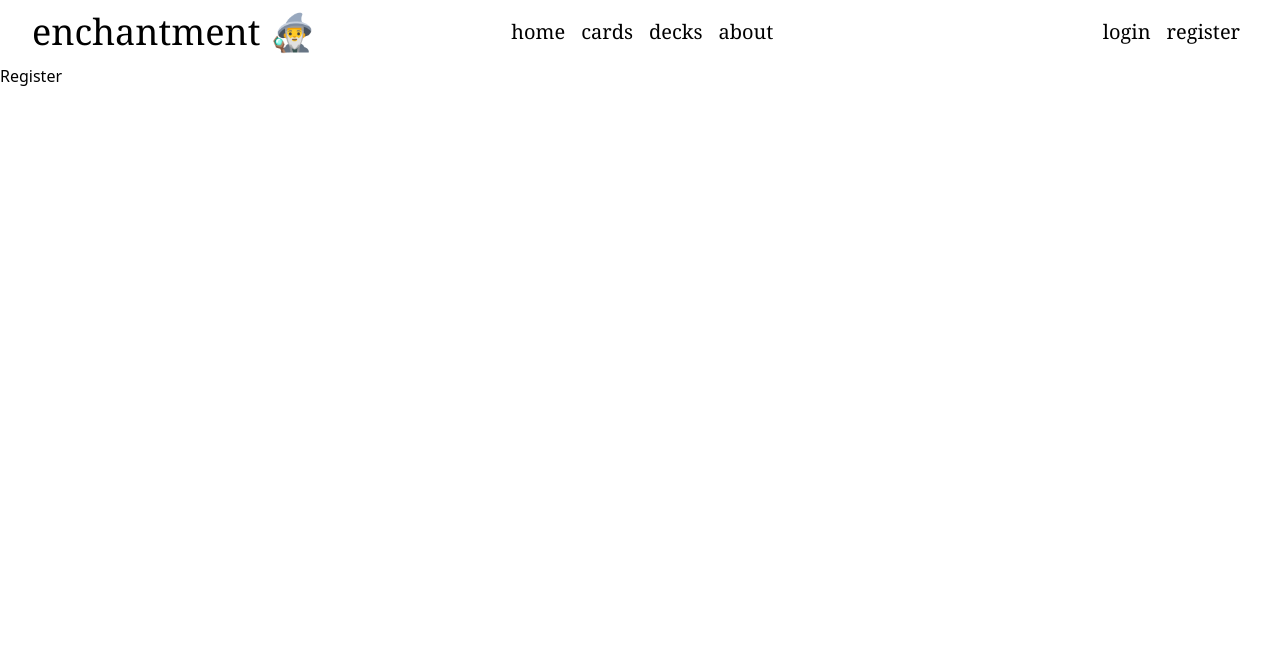
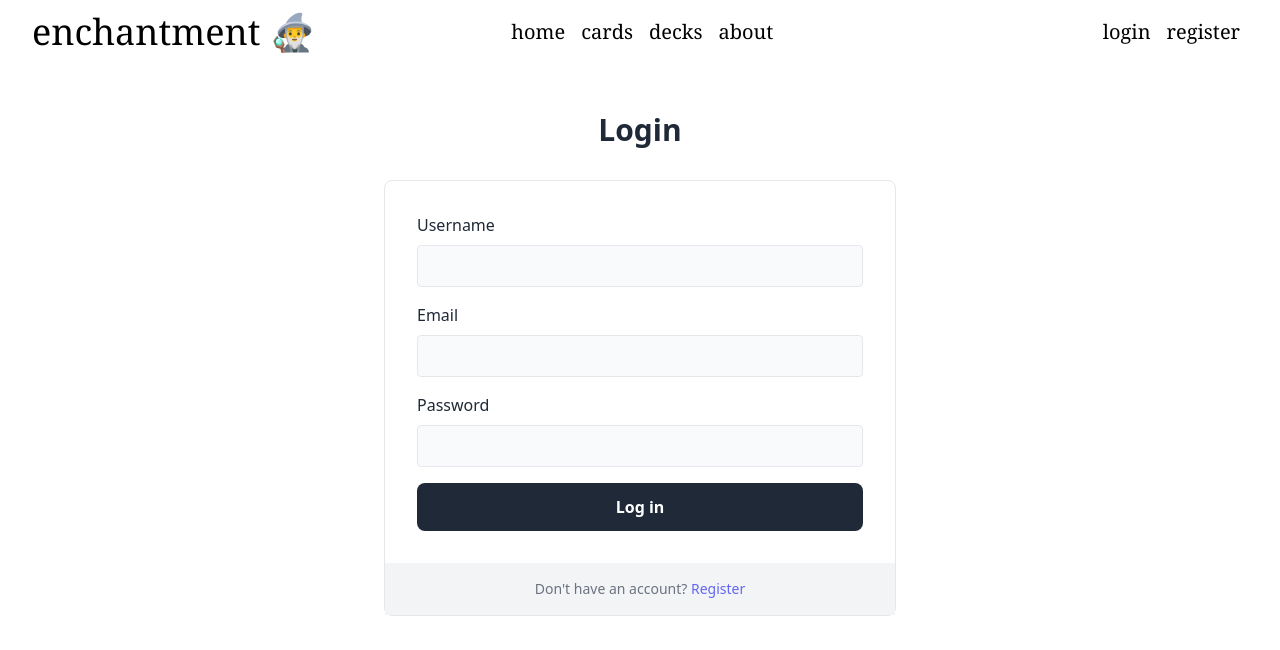
Before and after one commit to vincentpalomo/enchantment, a React (Create React App) app: page /register in a window 1280 px wide. Shown: the top 650 px of the page. Built offline with nearby package versions, Linux system fonts and the light colour scheme; no server answers.

Commit message:
no functionality working on register

```diff
--- a/src/components/Register.tsx
+++ b/src/components/Register.tsx
@@ -1,9 +1,73 @@
-import React from 'react';
+import React, { useState } from 'react';
+import { Link } from 'react-router-dom';
 
 type Props = {};
 
 const Register = (props: Props) => {
-  return <div>Register</div>;
+  const [username, setUsername] = useState('');
+  const [password, setPassword] = useState('');
+  const [email, setEmail] = useState('');
+
+  const register = async () => {};
+
+  return (
+    <div className='py-6 bg-white sm:py-8 lg:py-12'>
+      <div className='px-4 mx-auto max-w-screen-2xl md:px-8'>
+        <h2 className='mb-4 text-2xl font-bold text-center text-gray-800 md:mb-8 lg:text-3xl'>Login</h2>
+
+        <form className='max-w-lg mx-auto border rounded-lg' onSubmit={register}>
+          <div className='flex flex-col gap-4 p-4 md:p-8'>
+            <div>
+              <label className='inline-block mb-2 text-sm text-gray-800 sm:text-base'>Username</label>
+              <input
+                name='username'
+                value={username}
+                onChange={(e) => setUsername(e.target.value)}
+                className='w-full px-3 py-2 text-gray-800 transition duration-100 border rounded outline-none bg-gray-50 ring-indigo-300 focus:ring'
+              />
+            </div>
+
+            <div>
+              <label className='inline-block mb-2 text-sm text-gray-800 sm:text-base'>Email</label>
+              <input
+                name='email'
+                value={email}
+                onChange={(e) => setEmail(e.target.value)}
+                className='w-full px-3 py-2 text-gray-800 transition duration-100 border rounded outline-none bg-gray-50 ring-indigo-300 focus:ring'
+              />
+            </div>
+
+            <div>
+              <label className='inline-block mb-2 text-sm text-gray-800 sm:text-base'>Password</label>
+              <input
+                type='password'
+                name='password'
+                value={password}
+                onChange={(e) => setPassword(e.target.value)}
+                className='w-full px-3 py-2 text-gray-800 transition duration-100 border rounded outline-none bg-gray-50 ring-indigo-300 focus:ring'
+              />
+            </div>
+
+            <button
+              type='submit'
+              className='block px-8 py-3 text-sm font-semibold text-center text-white transition duration-100 bg-gray-800 rounded-lg outline-none ring-gray-300 hover:bg-gray-700 focus-visible:ring active:bg-gray-600 md:text-base'
+            >
+              Log in
+            </button>
+          </div>
+
+          <div className='flex items-center justify-center p-4 bg-gray-100'>
+            <p className='text-sm text-center text-gray-500'>
+              Don't have an account?{' '}
+              <Link to='/register' className='text-indigo-500 transition duration-100 hover:text-indigo-600 active:text-indigo-700'>
+                Register
+              </Link>
+            </p>
+          </div>
+        </form>
+      </div>
+    </div>
+  );
 };
 
 export default Register;
```
